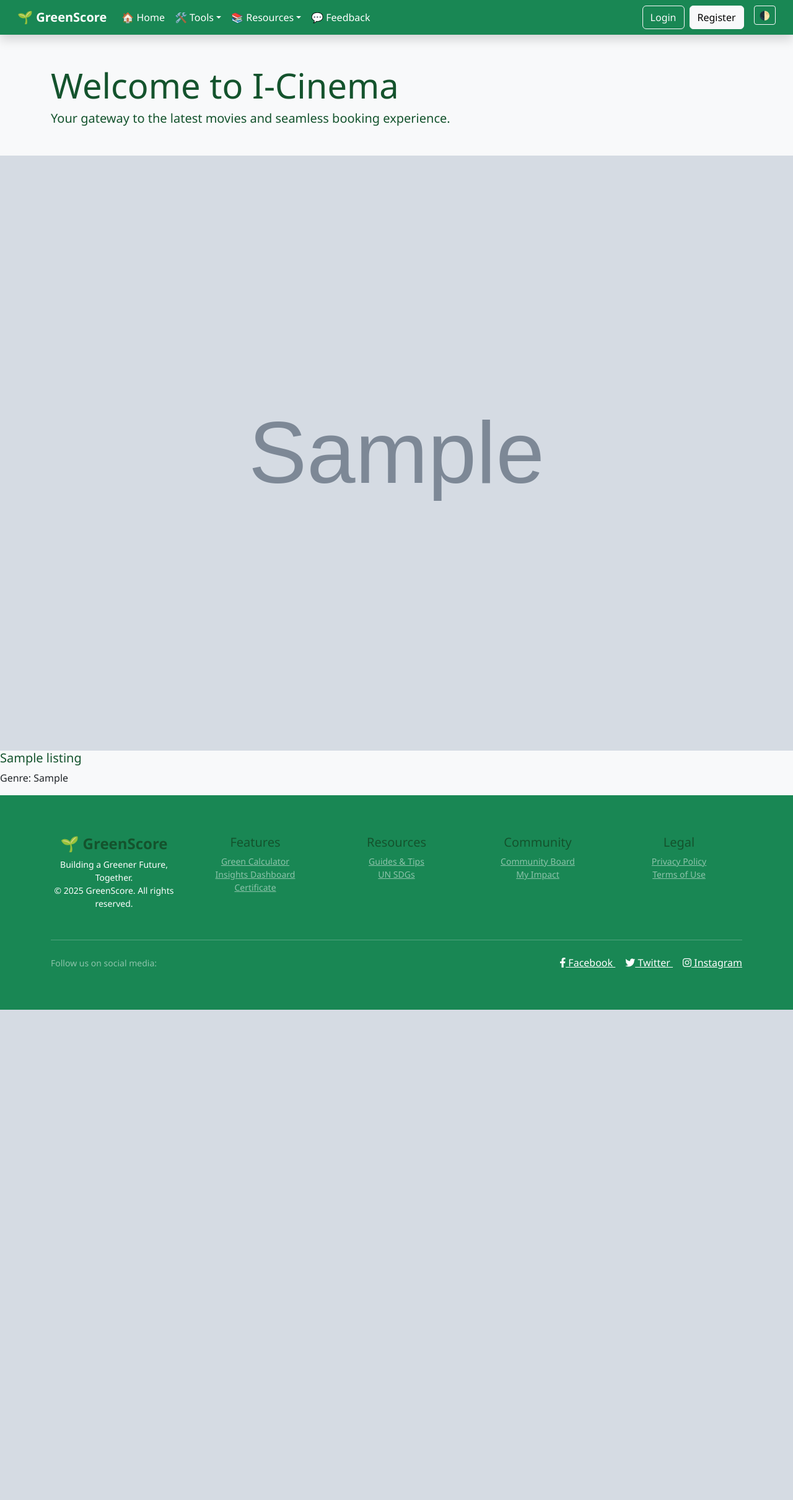
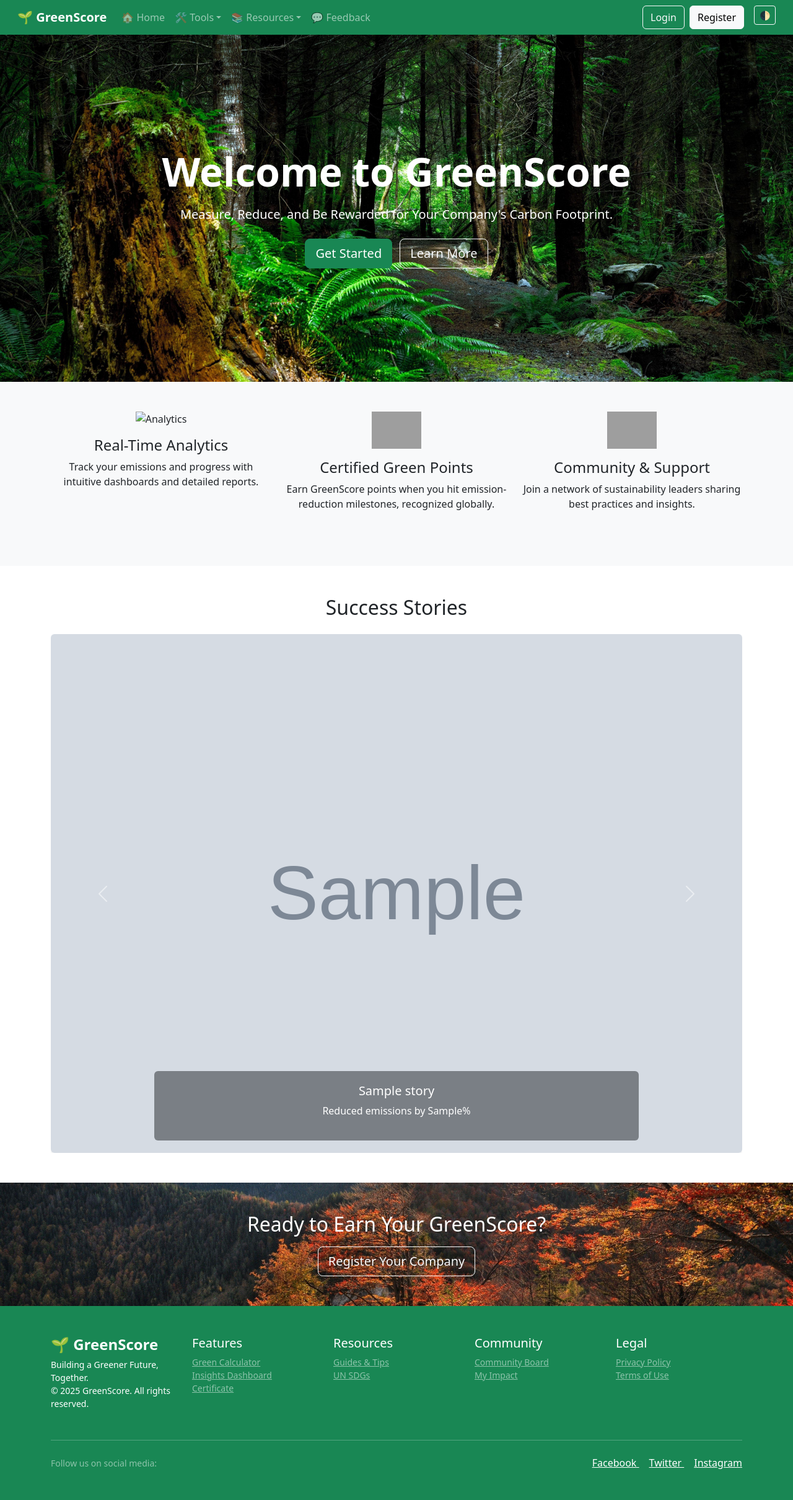
Before and after one commit to Lancelcode/Graded-Unit-2-webpage, a PHP site: page / in a window 1280 px wide. Shown: the whole page at 62% size. Before the commit the page ends 1629 px from the top, so only its background shows below. Run offline with PHP 8.4, Linux system fonts and the light colour scheme; tables that the repository leaves empty or names only in its code hold one stand-in row (values such as "Sample post"); grey boxes marked "Sample" are stand-in pictures; some libraries are stand-ins or nearby versions; grey boxes are pictures that could not be loaded.

Commit message:
changes on the layout of index plus asset/images added

```diff
--- a/index.php
+++ b/index.php
@@ -1,66 +1,104 @@
-<?php require_once __DIR__ . '/includes/init.php';   // starts the session once
-require('includes/connect_db.php');
+<?php
+require_once __DIR__ . '/includes/init.php';   // starts the session
+require_once __DIR__ . '/includes/connect_db.php';
 ?>
-
 <!DOCTYPE html>
 <html lang="en">
-
 <head>
     <meta charset="UTF-8">
     <meta name="viewport" content="width=device-width, initial-scale=1.0">
-    <title>Welcome to I-Cinema</title>
-    <!-- jQuery -->
-<script src="https://code.jquery.com/jquery-3.6.4.min.js"></script>
-<!-- Popper.js (Required for Bootstrap dropdowns) -->
-<script src="https://cdn.jsdelivr.net/npm/@popperjs/core@2.11.8/dist/umd/popper.min.js"></script>
-<!-- Bootstrap JavaScript -->
-<script src="https://cdn.jsdelivr.net/npm/bootstrap@4.6.2/dist/js/bootstrap.min.js"></script>
+    <title>GreenScore - Empowering Sustainable Business</title>
+    <!-- Bootstrap CSS -->
+    <link href="https://cdn.jsdelivr.net/npm/bootstrap@5.3.3/dist/css/bootstrap.min.css" rel="stylesheet">
+    <!-- Custom CSS -->
+    <link rel="stylesheet" href="/assets/css/style.css">
+</head>
+<body class="bg-light">
 
+<?php include __DIR__ . '/includes/nav.php'; ?>
 
-    <link rel="stylesheet" href="https://cdn.jsdelivr.net/npm/bootstrap@5.3.3/dist/css/bootstrap.min.css">
-    <link rel="stylesheet" href="style.css">
-    <link rel="stylesheet" href="https://cdnjs.cloudflare.com/ajax/libs/font-awesome/6.4.0/css/all.min.css">
-</head>
+<!-- Hero Section -->
+<section class="hero text-center text-white d-flex align-items-center" style="background: url('assets/images/forest-hero.jpg') center/cover; height: 70vh;">
+    <div class="container">
+        <h1 class="display-3 fw-bold mb-3">Welcome to GreenScore</h1>
+        <p class="lead mb-4">Measure, Reduce, and Be Rewarded for Your Company's Carbon Footprint.</p>
+        <a href="signup.php" class="btn btn-success btn-lg me-2">Get Started</a>
+        <a href="#features" class="btn btn-outline-light btn-lg">Learn More</a>
+    </div>
+</section>
 
-<body>
-<?php include('includes/nav.php'); ?>
-<div class="container mt-5">
-    <h1 class="display-4">Welcome to I-Cinema</h1>
-    <h3 class="lead">Your gateway to the latest movies and seamless booking experience.</h3>
+<!-- Features Section -->
+<section id="features" class="py-5">
+    <div class="container">
+        <div class="row text-center">
+            <div class="col-md-4 mb-4">
+                <img src="/assets/images/analytics-icon.svg" alt="Analytics" class="mb-3" width="80">
+                <h4>Real-Time Analytics</h4>
+                <p>Track your emissions and progress with intuitive dashboards and detailed reports.</p>
+            </div>
+            <div class="col-md-4 mb-4">
+                <img src="/assets/images/leaf-icon.svg" alt="Certification" class="mb-3" width="80">
+                <h4>Certified Green Points</h4>
+                <p>Earn GreenScore points when you hit emission-reduction milestones, recognized globally.</p>
+            </div>
+            <div class="col-md-4 mb-4">
+                <img src="/assets/images/community-icon.svg" alt="Community" class="mb-3" width="80">
+                <h4>Community & Support</h4>
+                <p>Join a network of sustainability leaders sharing best practices and insights.</p>
+            </div>
+        </div>
+    </div>
+</section>
 
-</div>
-
-<div id="movieCarousel" class="carousel slide mt-5" data-bs-ride="carousel" data-bs-interval="3000">
+<!-- Carousel of Success Stories -->
+<section class="py-5 bg-white">
+    <div class="container">
+        <h2 class="text-center mb-4">Success Stories</h2>
+        <div id="successCarousel" class="carousel slide" data-bs-ride="carousel">
             <div class="carousel-inner">
                 <?php
-        $query = "SELECT img, movie_title, genre FROM movie_listings LIMIT 5";
-        $result = mysqli_query($link, $query);
-
-        if ($result && mysqli_num_rows($result) > 0) {
-            $isActive = true;
-            while ($row = mysqli_fetch_assoc($result)) {
-                echo '<div class="carousel-item' . ($isActive ? ' active' : '') . '">';
-                echo '<img src="' . htmlspecialchars($row['img']) . '" class="d-block w-100 img-fluid" alt="Poster of ' . htmlspecialchars($row['movie_title']) . '">';
-                echo '<div class="movie-details">';
-                echo '<h5>' . htmlspecialchars($row['movie_title']) . '</h5>';
-                echo '<p>Genre: ' . htmlspecialchars($row['genre']) . '</p>';
+                // Fetch top 5 success stories
+                $sql = "SELECT img, company_name, reduction_percentage FROM success_stories ORDER BY reduction_percentage DESC LIMIT 5";
+                $res = mysqli_query($link, $sql);
+                $first = true;
+                while ($story = mysqli_fetch_assoc($res)) {
+                    echo '<div class="carousel-item' . ($first ? ' active' : '') . '">';
+                    echo '  <img src="' . htmlspecialchars($story['img']) . '" class="d-block w-100 rounded shadow-sm" alt="' . htmlspecialchars($story['company_name']) . '">';
+                    echo '  <div class="carousel-caption d-none d-md-block bg-dark bg-opacity-50 rounded">';
+                    echo '    <h5>' . htmlspecialchars($story['company_name']) . '</h5>';
+                    echo '    <p>Reduced emissions by ' . htmlspecialchars($story['reduction_percentage']) . '%</p>';
+                    echo '  </div>';
                     echo '</div>';
-                echo '</div>';
-                $isActive = false;
+                    $first = false;
                 }
-        } else {
-            echo '<div class="carousel-item active">';
-            echo '<p>No movies available to display in the carousel.</p>';
-            echo '</div>';
+                if (mysqli_num_rows($res) === 0) {
+                    echo '<div class="carousel-item active"><p class="text-center py-5">No success stories yet. Be the first to make an impact!</p></div>';
                 }
                 ?>
             </div>
+            <button class="carousel-control-prev" type="button" data-bs-target="#successCarousel" data-bs-slide="prev">
+                <span class="carousel-control-prev-icon" aria-hidden="true"></span>
+                <span class="visually-hidden">Previous</span>
+            </button>
+            <button class="carousel-control-next" type="button" data-bs-target="#successCarousel" data-bs-slide="next">
+                <span class="carousel-control-next-icon" aria-hidden="true"></span>
+                <span class="visually-hidden">Next</span>
+            </button>
         </div>
+    </div>
+</section>
 
-<?php include('includes/footer.php'); ?>
-<script src="https://cdn.jsdelivr.net/npm/bootstrap@5.1.3/dist/js/bootstrap.bundle.min.js"></script>
-<script src="https://code.jquery.com/jquery-3.5.1.slim.min.js"></script>
-<script src="https://cdn.jsdelivr.net/npm/@popperjs/core@2.5.3/dist/umd/popper.min.js"></script>
-<script src="https://stackpath.bootstrapcdn.com/bootstrap/4.5.2/js/bootstrap.min.js"></script>
+<!-- Call to Action -->
+<section class="cta text-center py-5 text-white" style="background: url('assets/images/earth-bg.jpg') center/cover;">
+    <div class="container">
+        <h2 class="mb-3">Ready to Earn Your GreenScore?</h2>
+        <a href="register_company.php" class="btn btn-outline-light btn-lg">Register Your Company</a>
+    </div>
+</section>
+
+<?php include __DIR__ . '/includes/footer.php'; ?>
+
+<!-- Bootstrap JS Bundle -->
+<script src="https://cdn.jsdelivr.net/npm/bootstrap@5.3.3/dist/js/bootstrap.bundle.min.js"></script>
 </body>
 </html>
```
Also changed, not shown: assets/images/earth-bg.jpg (added), assets/images/forest-hero.jpg (added). Lines whose indentation alone changed are shown as unchanged.
